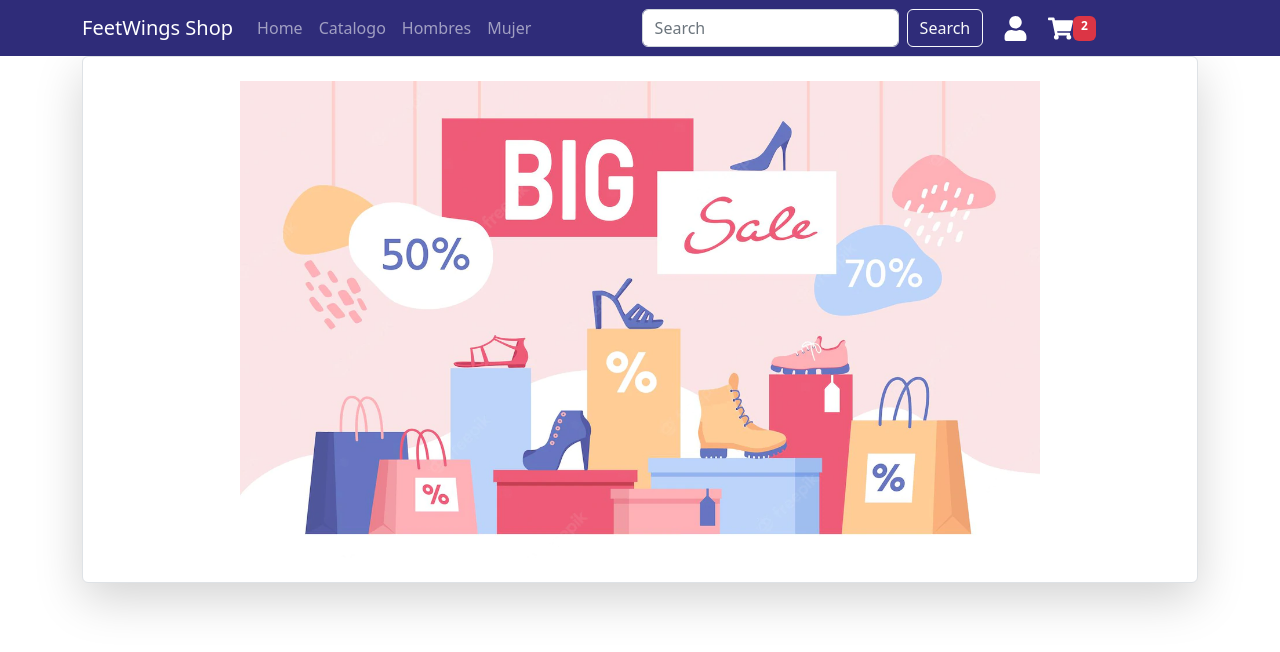
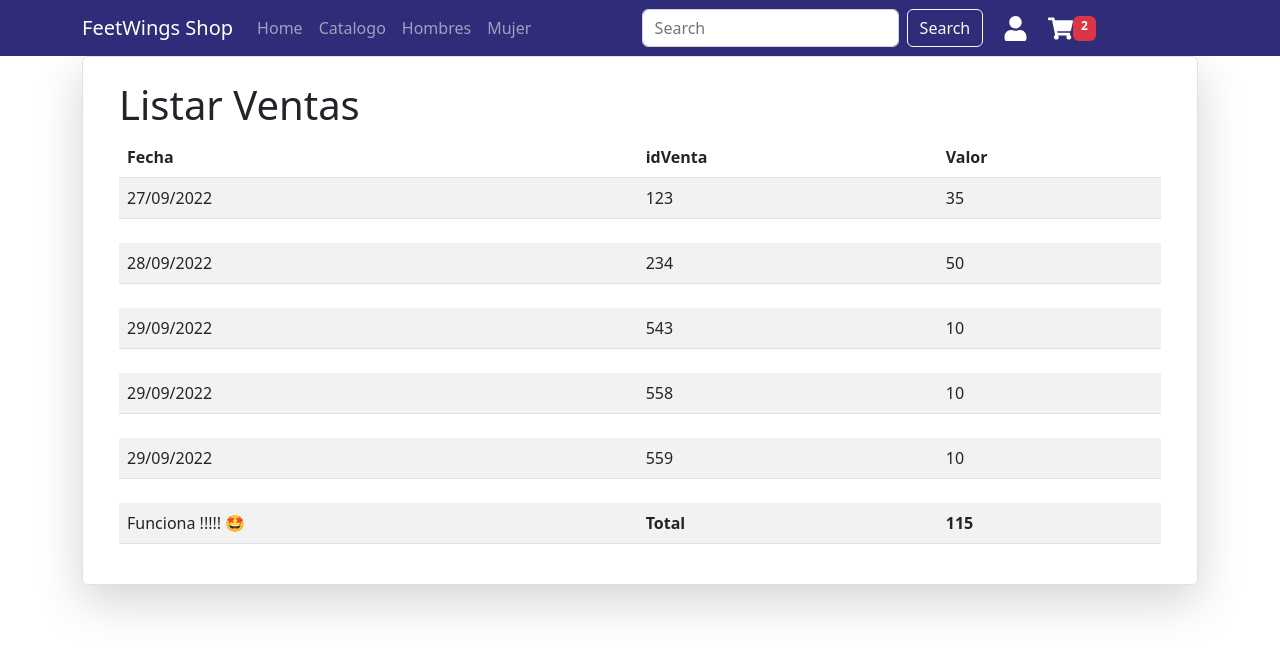
Before and after one commit to euler206/Qualitysoft-Feetwingsshop, a React (Create React App) app in the folder front/: page / in a window 1280 px wide. Shown: the top 652 px of the page. Built offline with nearby package versions, Linux system fonts and the light colour scheme.

Commit message:
commit ventas

```diff
--- a/front/package.json
+++ b/front/package.json
@@ -6,6 +6,7 @@
     "@testing-library/jest-dom": "^5.16.5",
     "@testing-library/react": "^13.4.0",
     "@testing-library/user-event": "^13.5.0",
+    "axios": "^1.1.3",
     "bootstrap": "^5.2.2",
     "react": "^18.2.0",
     "react-bootstrap": "^2.5.0",
@@ -38,5 +39,8 @@
       "last 1 firefox version",
       "last 1 safari version"
     ]
+  },
+  "devDependencies": {
+    "json-loader": "^0.5.7"
   }
 }
--- a/front/src/App.js
+++ b/front/src/App.js
@@ -3,7 +3,8 @@ import "bootstrap/dist/css/bootstrap.min.css";
 import React from "react";
 import { BrowserRouter as Router, Routes, Route } from "react-router-dom";
 import Container from "react-bootstrap/Container";
-import Inicio from "./pages/Inicio";
+//import Inicio from "./pages/Inicio";
+import ListarVentas from "./pages/ventas";
 import NavbarComponent from "./components/NavbarComponent";
 
 function App() {
@@ -13,7 +14,14 @@ function App() {
     <Container className="">
       <Container className="fondo border py-4 px-4 shadow-lg p-3 mb-5 bg-white rounded">
         <Routes>
+          {/*
           <Route exact path="/" element={<Inicio />} />
+  */}
+
+
+          <Route exact path="/" element = {<ListarVentas />} />
+
+
 
         </Routes>
       </Container>
--- /dev/null
+++ b/front/src/components/CargarVentas.js
@@ -0,0 +1,41 @@
+import "../App.css";
+import ventas from "../data/ventas.json";
+
+function CargarVentas() {
+  ventas &&
+    ventas.map((record) => {
+      return (
+        <tbody>
+          <tr >
+            <td>{record.fecha}</td>
+            <div key={record.idVenta}>
+              <td>{record.idVenta}</td>
+            </div>
+            <td>{record.valor}</td>
+          </tr>{" "}
+        </tbody>
+      );
+    });
+}
+
+const total = ventas.reduce(
+  (acumulador, record) => acumulador + record.valor,
+  0
+);
+function Total() {
+  return (
+    <tbody>
+      <tr>
+        <td>Funciona !!!!! 🤩</td>
+        <td>
+          <strong>Total </strong>
+        </td>
+        <td>
+          <strong>{total}</strong>
+        </td>
+      </tr>
+    </tbody>
+  );
+}
+
+export { CargarVentas, Total };
--- /dev/null
+++ b/front/src/data/ventas.json
@@ -0,0 +1,80 @@
+
+  [
+     {
+      "fecha": "27/09/2022",
+      "idCliente": "111111",
+      "idVenta": "123",
+      "valor": 35,
+      "confirmado": true,
+      "detalleCompra": [
+        {
+          "idProducto": "GGOEAFKA087599",
+          "cantidad": 2
+        }
+      ]
+    },
+    {
+      "fecha": "28/09/2022",
+      "idCliente": "22222",
+      "idVenta": "234",
+      "valor": 50,
+      "confirmado": false,
+      "detalleCompra": [
+        {
+          "idProducto": "GGOEAFKA087499",
+          "cantidad": 2
+        }
+      ]
+    },
+    {
+      "fecha": "29/09/2022",
+      "idCliente": "1231",
+      "idVenta": "543",
+      "valor": 10,
+      "confirmado": true,
+      "detalleCompra": [
+        {
+          "idProducto": "GGOEAFKA087499",
+          "cantidad": 2
+        },
+        {
+          "idProducto": "GGOEAFKA087599",
+          "cantidad": 1
+        }
+      ]
+    },
+    {
+      "fecha": "29/09/2022",
+      "idCliente": "1251",
+      "idVenta": "558",
+      "valor": 10,
+      "confirmado": true,
+      "detalleCompra": [
+        {
+          "idProducto": "GGOEAFKA087499",
+          "cantidad": 3
+        },
+        {
+          "idProducto": "GGOEAFKA087599",
+          "cantidad": 4
+        }
+      ]
+    },
+    {
+      "fecha": "29/09/2022",
+      "idCliente": "1233",
+      "idVenta": "559",
+      "valor": 10,
+      "confirmado": true,
+      "detalleCompra": [
+        {
+          "idProducto": "GGOEAFKA087499",
+          "cantidad": 2
+        },
+        {
+          "idProducto": "GGOEAFKA087599",
+          "cantidad": 3
+        }
+      ]
+    }
+  ]
--- /dev/null
+++ b/front/src/pages/ventas.js
@@ -0,0 +1,43 @@
+import React from "react";
+import "../App.css";
+
+import ventas from "../data/ventas.json";
+import {Total} from "../components/CargarVentas";
+
+
+function ListarVentas() {
+  return (
+    <div className="container">
+      <h1>Listar Ventas</h1>
+      <div className="row">
+        <div className="col-12">
+          <table className="table table-striped">
+            <thead>
+              <tr>
+                <th scope="col">Fecha</th>
+                <th scope="col">idVenta</th>
+                <th scope="col">Valor</th>
+              </tr>
+            </thead>
+            {ventas && ventas.map((record) => {
+                return (
+                  <tbody>
+                    <tr>
+                      <td>{record.fecha}</td>
+                      <td>{record.idVenta}</td>
+                      <td>{record.valor}</td>
+                    </tr>{" "}
+                    <br />
+                  </tbody>
+                );
+              })
+            }
+            <Total />
+          </table>
+        </div>
+      </div>
+    </div>
+  );
+}
+
+export default ListarVentas;
```
Also changed, not shown: front/src/pages/ventas1.js (added, +30 -0 lines), 1 other file (tests, documents, lock files or other folders).
